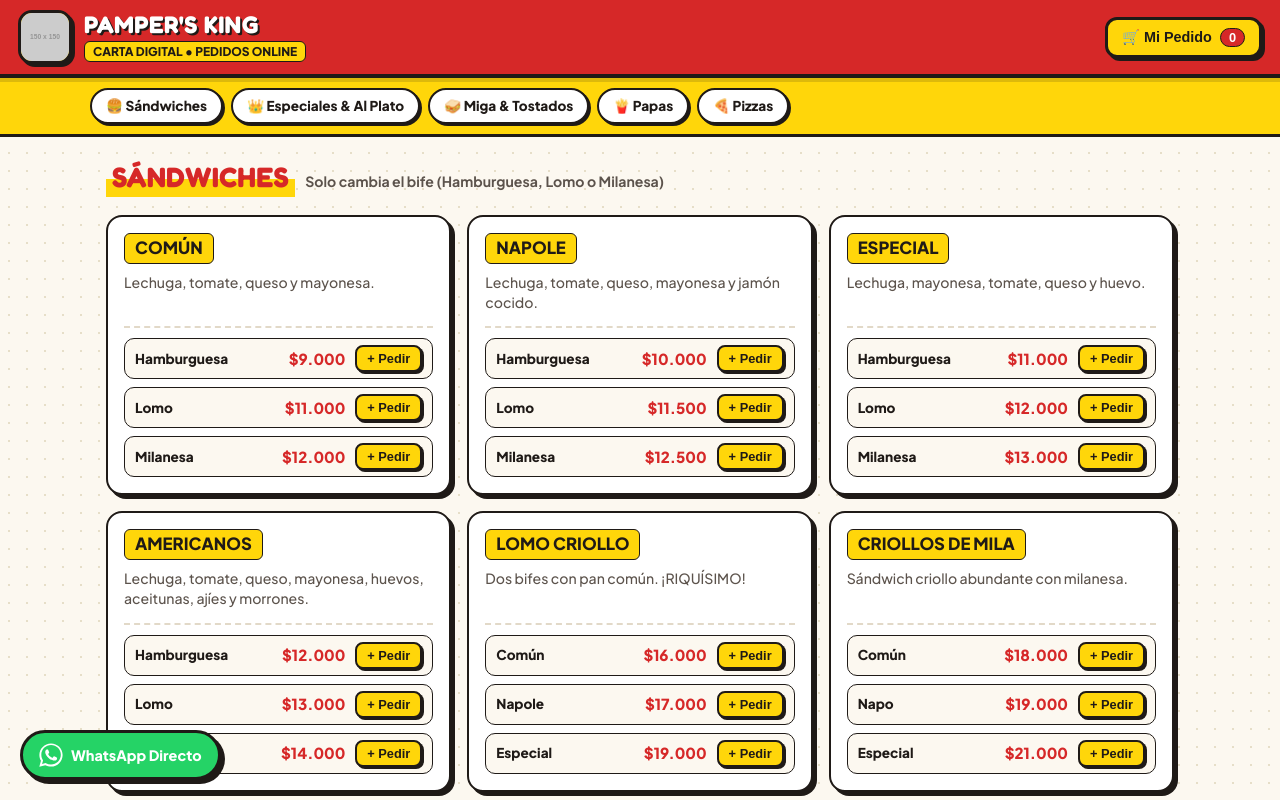
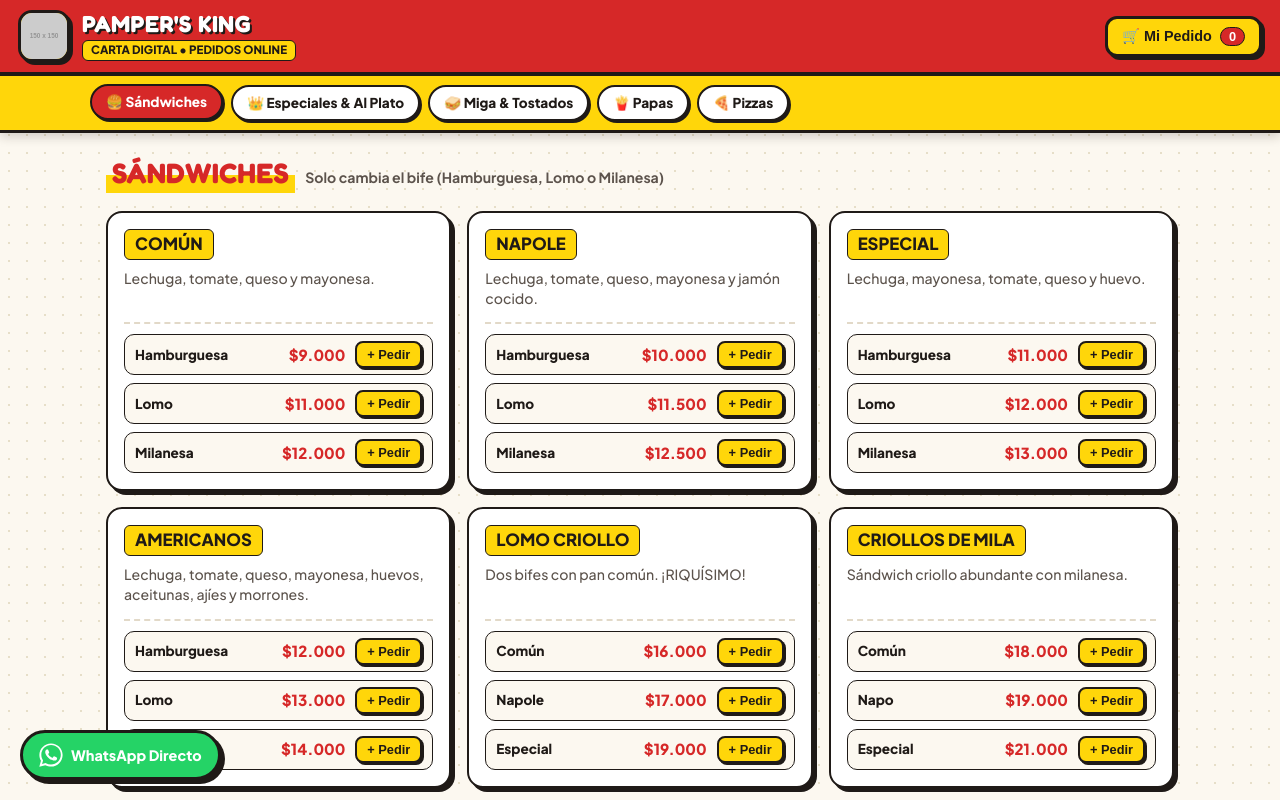
Before and after one commit to itsluduena/PAMPERSKING, a plain HTML site: page index.html in a window 1280 px wide. Shown: the top 800 px of the page. Drawn offline with Linux system fonts and the light colour scheme; placeholder pictures from the web are drawn by us.

Commit message:
Update index.html

```diff
--- a/index.html
+++ b/index.html
@@ -19,10 +19,8 @@
       --yellow-soft: #fff3b0;
       --ink-dark: #1f1a17;       /* Tinta oscura cálida */
       --ink-muted: #5c534c;
-      --blue-table: #1d4ed8;     /* Detalle azul del encabezado de tabla original */
       --green-wa: #25d366;
       --green-wa-dark: #1da851;
-      --border-ink: #2b2420;
     }
 
     * {
@@ -31,10 +29,13 @@
       padding: 0;
     }
 
+    html {
+      scroll-behavior: smooth;
+    }
+
     body {
       font-family: 'Plus Jakarta Sans', sans-serif;
       background-color: var(--bg-paper);
-      /* Patrón sutil de mantel/papel de comida rápida */
       background-image: radial-gradient(#e6dec8 1px, transparent 1px);
       background-size: 18px 18px;
       color: var(--ink-dark);
@@ -46,11 +47,16 @@
       font-family: 'Fredoka', cursive, sans-serif;
     }
 
-    /* ================= ENCABEZADO ================= */
-    header {
+    /* ================= CONTENEDOR SUPERIOR FIJO (HEADER + BARRA DE SECCIONES) ================= */
+    .sticky-top-bar {
       position: sticky;
       top: 0;
       z-index: 900;
+      box-shadow: 0 4px 10px rgba(31, 26, 23, 0.18);
+    }
+
+    /* ================= ENCABEZADO ================= */
+    header {
       background-color: var(--red-brand);
       color: #fff;
       padding: 10px 18px;
@@ -58,7 +64,6 @@
       align-items: center;
       justify-content: space-between;
       border-bottom: 4px solid var(--ink-dark);
-      box-shadow: 0 4px 0 rgba(31, 26, 23, 0.15);
     }
 
     .header-left {
@@ -68,8 +73,8 @@
     }
 
     .logo-box {
-      width: 54px;
-      height: 54px;
+      width: 52px;
+      height: 52px;
       border-radius: 14px;
       background-color: var(--yellow-mark);
       border: 3px solid var(--ink-dark);
@@ -89,7 +94,7 @@
     }
 
     .brand-title h1 {
-      font-size: 1.5rem;
+      font-size: 1.45rem;
       letter-spacing: 0.5px;
       text-transform: uppercase;
       line-height: 1.1;
@@ -100,7 +105,7 @@
       display: inline-block;
       background-color: var(--yellow-mark);
       color: var(--ink-dark);
-      font-size: 0.75rem;
+      font-size: 0.72rem;
       font-weight: 800;
       padding: 1px 8px;
       border-radius: 6px;
@@ -139,11 +144,11 @@
       border: 1.5px solid var(--ink-dark);
     }
 
-    /* ================= BARRA DE CATEGORÍAS ================= */
+    /* ================= BARRA DE CATEGORÍAS SIEMPRE VISIBLE ================= */
     .nav-wrapper {
       background-color: var(--yellow-mark);
       border-bottom: 3px solid var(--ink-dark);
-      padding: 10px 14px;
+      padding: 9px 14px;
       overflow-x: auto;
       white-space: nowrap;
       scrollbar-width: none;
@@ -173,9 +178,11 @@
       transition: all 0.15s;
     }
 
-    .nav-pill:hover {
+    .nav-pill:hover,
+    .nav-pill.active {
       background-color: var(--red-brand);
       color: #fff;
+      transform: translateY(-1px);
     }
 
     /* ================= CONTENEDOR PRINCIPAL ================= */
@@ -187,7 +194,8 @@
 
     .menu-section {
       margin-bottom: 40px;
-      scroll-margin-top: 90px;
+      /* Margen superior al saltar para que no lo tape la barra fija */
+      scroll-margin-top: 138px;
     }
 
     .section-header {
@@ -244,7 +252,6 @@
       box-shadow: 5px 5px 0 var(--red-brand);
     }
 
-    /* Estilo título resaltado en amarillo como en la carta física */
     .dish-title-highlight {
       display: inline-block;
       background-color: var(--yellow-mark);
@@ -372,7 +379,7 @@
       flex-shrink: 0;
     }
 
-    /* ================= BARRA INFERIOR RESUMEN DE CARRITO (MÓVIL/PC) ================= */
+    /* ================= BARRA INFERIOR RESUMEN DE CARRITO ================= */
     .bottom-cart-bar {
       position: fixed;
       bottom: 20px;
@@ -386,7 +393,7 @@
       font-weight: 800;
       font-size: 0.95rem;
       cursor: pointer;
-      display: none; /* Se muestra cuando hay productos */
+      display: none;
       align-items: center;
       gap: 10px;
       box-shadow: 4px 4px 0 var(--ink-dark);
@@ -396,7 +403,7 @@
       display: flex;
     }
 
-    /* ================= PANEL LATERAL DEL CARRITO (DRAWER) ================= */
+    /* ================= PANEL LATERAL DEL CARRITO ================= */
     .cart-overlay {
       position: fixed;
       inset: 0;
@@ -568,7 +575,7 @@
     /* Notificación rápida al agregar */
     .toast {
       position: fixed;
-      top: 82px;
+      top: 135px;
       right: 20px;
       background-color: var(--ink-dark);
       color: var(--yellow-mark);
@@ -588,14 +595,15 @@
 
     @media (max-width: 600px) {
       .brand-title h1 { font-size: 1.2rem; }
-      .wa-float-left span { display: none; } /* En móvil compacto deja solo el ícono de WA */
+      .wa-float-left span { display: none; }
       .wa-float-left { padding: 12px; }
     }
   </style>
 </head>
 <body>
 
-  <!-- ENCABEZADO CON LOGO EN LA ESQUINA SUPERIOR IZQUIERDA -->
+  <!-- BLOQUE SUPERIOR SIEMPRE VISIBLE (ENCABEZADO + BARRA DE SECCIONES) -->
+  <div class="sticky-top-bar">
     <header>
       <div class="header-left">
         <div class="logo-box">
@@ -616,15 +624,16 @@
       </button>
     </header>
 
-  <!-- NAVEGACIÓN POR CATEGORÍAS -->
-  <div class="nav-wrapper">
+    <!-- NAVEGACIÓN POR CATEGORÍAS SIEMPRE VISIBLE AL DESPLAZAR -->
+    <div class="nav-wrapper" id="nav-wrapper">
       <nav class="nav-list">
-      <a href="#sec-sandwiches" class="nav-pill">🍔 Sándwiches</a>
+        <a href="#sec-sandwiches" class="nav-pill active">🍔 Sándwiches</a>
         <a href="#sec-especiales" class="nav-pill">👑 Especiales & Al Plato</a>
         <a href="#sec-miga" class="nav-pill">🥪 Miga & Tostados</a>
         <a href="#sec-papas" class="nav-pill">🍟 Papas</a>
         <a href="#sec-pizzas" class="nav-pill">🍕 Pizzas</a>
       </nav>
+    </div>
   </div>
 
   <!-- TOAST DE CONFIRMACIÓN -->
@@ -684,10 +693,8 @@
   </div>
 
   <script>
-    // NÚMERO DE WHATSAPP CONFIGURADO (+54 9 364 413-5401)
     const WHATSAPP_PHONE = "5493644135401";
 
-    // BASE DE DATOS COMPLETA DEL MENÚ DE PAMPER'S KING
     const menuData = [
       {
         id: "sec-sandwiches",
@@ -1028,7 +1035,6 @@
       return "$" + num.toLocaleString("es-AR");
     }
 
-    // Renderizar la carta en pantalla
     function renderMenu() {
       const container = document.getElementById("menu-container");
       container.innerHTML = menuData.map(section => `
@@ -1069,7 +1075,6 @@
       `).join('');
     }
 
-    // Agregar producto al carrito
     function addToCart(name, price) {
       const existing = cart.find(i => i.name === name);
       if (existing) {
@@ -1081,7 +1086,6 @@
       showToast(`+1 ${name}`);
     }
 
-    // Cambiar cantidad
     function changeQty(index, delta) {
       cart[index].qty += delta;
       if (cart[index].qty <= 0) {
@@ -1090,7 +1094,6 @@
       updateCartUI();
     }
 
-    // Actualizar interfaz del carrito
     function updateCartUI() {
       const totalItems = cart.reduce((acc, item) => acc + item.qty, 0);
       const totalPrice = cart.reduce((acc, item) => acc + (item.price * item.qty), 0);
@@ -1131,7 +1134,6 @@
       }
     }
 
-    // Enviar pedido armado a WhatsApp
     function sendOrderToWhatsApp() {
       if (cart.length === 0) return;
 
@@ -1175,9 +1177,41 @@
       toastTimeout = setTimeout(() => toast.classList.remove("show"), 1600);
     }
 
+    // Resaltar automáticamente la sección activa mientras el cliente sube o baja
+    function initScrollSpy() {
+      const sections = document.querySelectorAll(".menu-section");
+      const navLinks = document.querySelectorAll(".nav-pill");
+      const navWrapper = document.getElementById("nav-wrapper");
+
+      window.addEventListener("scroll", () => {
+        let currentId = "";
+        const scrollPos = window.scrollY + 170;
+
+        sections.forEach(sec => {
+          if (scrollPos >= sec.offsetTop) {
+            currentId = sec.getAttribute("id");
+          }
+        });
+
+        navLinks.forEach(link => {
+          link.classList.remove("active");
+          if (link.getAttribute("href") === `#${currentId}`) {
+            link.classList.add("active");
+            // En celulares, centra suavemente la pastilla activa si queda fuera de vista
+            const linkRect = link.getBoundingClientRect();
+            const wrapRect = navWrapper.getBoundingClientRect();
+            if (linkRect.left < wrapRect.left || linkRect.right > wrapRect.right) {
+              link.scrollIntoView({ behavior: "smooth", inline: "center", block: "nearest" });
+            }
+          }
+        });
+      });
+    }
+
     // Inicializar
     renderMenu();
     updateCartUI();
+    initScrollSpy();
   </script>
 </body>
 </html>
```
Lines whose indentation alone changed are shown as unchanged.
